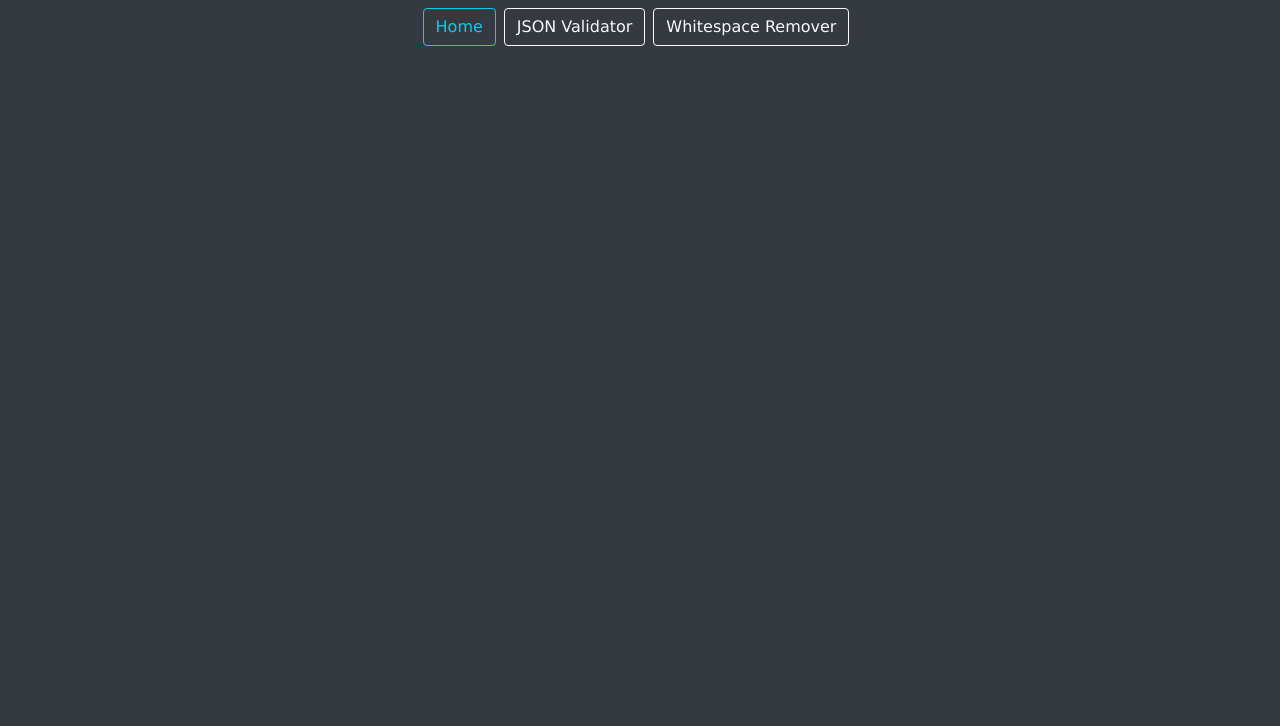
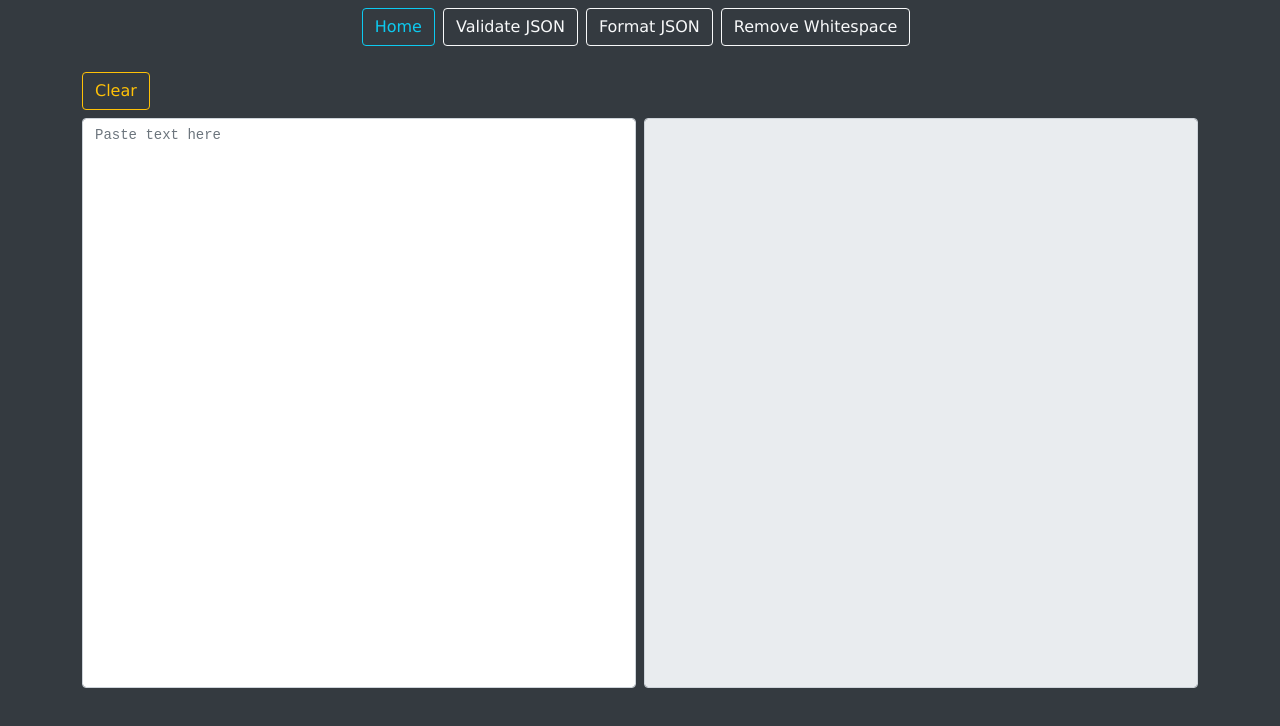
Before and after one commit to cwtwelve/text-formatter, a React (Create React App) app: page /JSONFormatter in a window 1280 px wide. Shown: the top 726 px of the page. Built offline with nearby package versions, Linux system fonts and the light colour scheme.

Commit message:
Created the JSON formatter

```diff
--- a/src/components/App.tsx
+++ b/src/components/App.tsx
@@ -4,6 +4,7 @@ import { Container } from 'react-bootstrap';
 import Header from './ui/Header/Header';
 import Home from './views/Home/Home';
 import JSONValidator from './views/JSONValidator/JSONValidator';
+import JSONFormatter from './views/JSONFormatter/JSONFormatter';
 import WhitespaceRemover from './views/WhitespaceRemover/WhitespaceRemover';
 import './app.scss';
 import 'bootstrap/dist/css/bootstrap.css';
@@ -26,6 +27,11 @@ const App = () => {
 									component={JSONValidator}
 								/>
 								<Route
+									path='/JSONFormatter'
+									exact
+									component={JSONFormatter}
+								/>
+								<Route
 									path='/WhitespaceRemover'
 									exact
 									component={WhitespaceRemover}
--- a/src/components/ui/Header/Header.tsx
+++ b/src/components/ui/Header/Header.tsx
@@ -12,12 +12,17 @@ const Header = () => {
 			</Link>
 			<Link className='mr-2' to='/JSONValidator'>
 				<Button variant='outline-light' type='button'>
-					JSON Validator
+					Validate JSON
+				</Button>
+			</Link>
+			<Link className='mr-2' to='/JSONFormatter'>
+				<Button variant='outline-light' type='button'>
+					Format JSON
 				</Button>
 			</Link>
 			<Link className='mr-2' to='/WhitespaceRemover'>
 				<Button variant='outline-light' type='button'>
-					Whitespace Remover
+					Remove Whitespace
 				</Button>
 			</Link>
 		</Fragment>
--- /dev/null
+++ b/src/components/views/JSONFormatter/JSONFormatter.tsx
@@ -0,0 +1,91 @@
+import { useState, useEffect } from 'react';
+import { Button, FormGroup, FormControl, Row } from 'react-bootstrap';
+import { formatJSON } from '../../../utils';
+import { InfoMessageType, WhitespaceType } from '../../../models';
+import { InfoMessage } from '../../ui';
+
+const JSONFormatter = () => {
+	const [text, setText] = useState<string>('');
+	const [formattedText, setFormattedText] = useState<string>(text);
+	const [copiedMessage, setCopiedMessage] = useState<boolean>(false);
+
+	const copyOutputText = () => {
+		setCopiedMessage(false);
+
+		if (text) {
+			setTimeout(() => {
+				navigator.clipboard.writeText(formattedText);
+				setCopiedMessage(true);
+			});
+		}
+	};
+
+	useEffect(() => {
+		setCopiedMessage(false);
+		const formatted = formatJSON(text, 2, WhitespaceType.SPACES);
+		if (formatted) {
+			setFormattedText(formatted);
+		} else {
+			setFormattedText('');
+		}
+	}, [text]);
+
+	const clearText = () => {
+		setText('');
+	};
+
+	return (
+		<Row className='h-100'>
+			<FormGroup className='h-100'>
+				<div className='d-flex flex-column h-100'>
+					<div className='d-flex mb-2 align-items-center justify-content-start'>
+						<Button
+							className='mr-2'
+							variant='outline-warning'
+							type='submit'
+							onClick={clearText}
+						>
+							Clear
+						</Button>
+						<div className='ml-auto'>
+							<InfoMessage
+								clickHandler={copyOutputText}
+								text={
+									copiedMessage
+										? 'Copied to clipboard'
+										: formattedText
+										? 'Click to copy'
+										: ''
+								}
+								infoMessageType={
+									copiedMessage
+										? InfoMessageType.SUCCESS
+										: InfoMessageType.INFO
+								}
+							/>
+						</div>
+					</div>
+					<div className='d-flex flex-row h-100'>
+						<FormControl
+							placeholder='Paste text here'
+							className='mr-1'
+							as='textarea'
+							onChange={(e) => setText(e.target.value)}
+							value={text}
+						/>
+						<FormControl
+							style={{ cursor: 'copy' }}
+							className='ml-1'
+							as='textarea'
+							readOnly
+							onClick={copyOutputText}
+							value={formattedText}
+						/>
+					</div>
+				</div>
+			</FormGroup>
+		</Row>
+	);
+};
+
+export default JSONFormatter;
--- a/src/index.scss
+++ b/src/index.scss
@@ -23,10 +23,11 @@ html {
 
 textarea {
 	font-family: 'Courier New', monospace;
+	font-size: 14px !important;
 	resize: none;
-	-moz-tab-size: 4;
-	-o-tab-size: 4;
-	tab-size: 4;
+	-moz-tab-size: 2;
+	-o-tab-size: 2;
+	tab-size: 2;
 }
 
 .ml-auto {
--- /dev/null
+++ b/src/models/WhitespaceType.tsx
@@ -0,0 +1,4 @@
+export enum WhitespaceType {
+	TABS = '\t',
+	SPACES = ' ',
+}
--- a/src/models/index.js
+++ b/src/models/index.js
@@ -1,3 +1,4 @@
 import { InfoMessageType } from './InfoMessageType';
+import { WhitespaceType } from './WhitespaceType';
 
-export { InfoMessageType };
+export { InfoMessageType, WhitespaceType };
--- /dev/null
+++ b/src/utils/formatJSON.tsx
@@ -0,0 +1,61 @@
+import { removeWhitespace, validateJSON } from '.';
+import { WhitespaceType } from '../models';
+
+const formatJSON = (
+	text: string,
+	whitespaceCount = 1,
+	whitespaceType: WhitespaceType = WhitespaceType.TABS
+) => {
+	if (!validateJSON(text)) {
+		return '';
+	}
+
+	const removedWhitespaceText = removeWhitespace(text);
+
+	let returnText = '';
+	let inString = false;
+	let whitespaces = 0;
+
+	// Iterate through all characters in JSON object
+	for (let i = 0; i < removedWhitespaceText.length; i++) {
+		const curChar = removedWhitespaceText.charAt(i);
+		const prevChar = i !== 0 ? removedWhitespaceText.charAt(i - 1) : '';
+
+		// Set whether iterator is currently inside of a string
+		if (!['\\'].includes(prevChar) && ['"'].includes(curChar)) {
+			inString = !inString;
+		}
+
+		// Add newline and whitespaces if end of object or array was reached
+		if (!inString && ['}', ']'].includes(curChar)) {
+			whitespaces -= whitespaceCount;
+			returnText = returnText.concat('\n');
+			returnText = returnText.concat(whitespaceType.repeat(whitespaces));
+		}
+
+		// Add current character
+		returnText = returnText.concat(curChar);
+
+		// Add space after colon character
+		if (!inString && [':'].includes(curChar)) {
+			returnText = returnText.concat(' ');
+		}
+
+		// Add newline and whitespaces if beginning of object or array was reached
+		if (!inString && ['{', '['].includes(curChar)) {
+			whitespaces += whitespaceCount;
+			returnText = returnText.concat('\n');
+			returnText = returnText.concat(whitespaceType.repeat(whitespaces));
+		}
+
+		// Add newline and whitespaces if comma was encountered
+		if (!inString && [','].includes(curChar)) {
+			returnText = returnText.concat('\n');
+			returnText = returnText.concat(whitespaceType.repeat(whitespaces));
+		}
+	}
+
+	return returnText;
+};
+
+export default formatJSON;
--- a/src/utils/index.js
+++ b/src/utils/index.js
@@ -1,4 +1,5 @@
 import validateJSON from './validateJSON';
+import formatJSON from './formatJSON';
 import removeWhitespace from './removeWhitespace';
 
-export { validateJSON, removeWhitespace };
+export { validateJSON, formatJSON, removeWhitespace };
```
